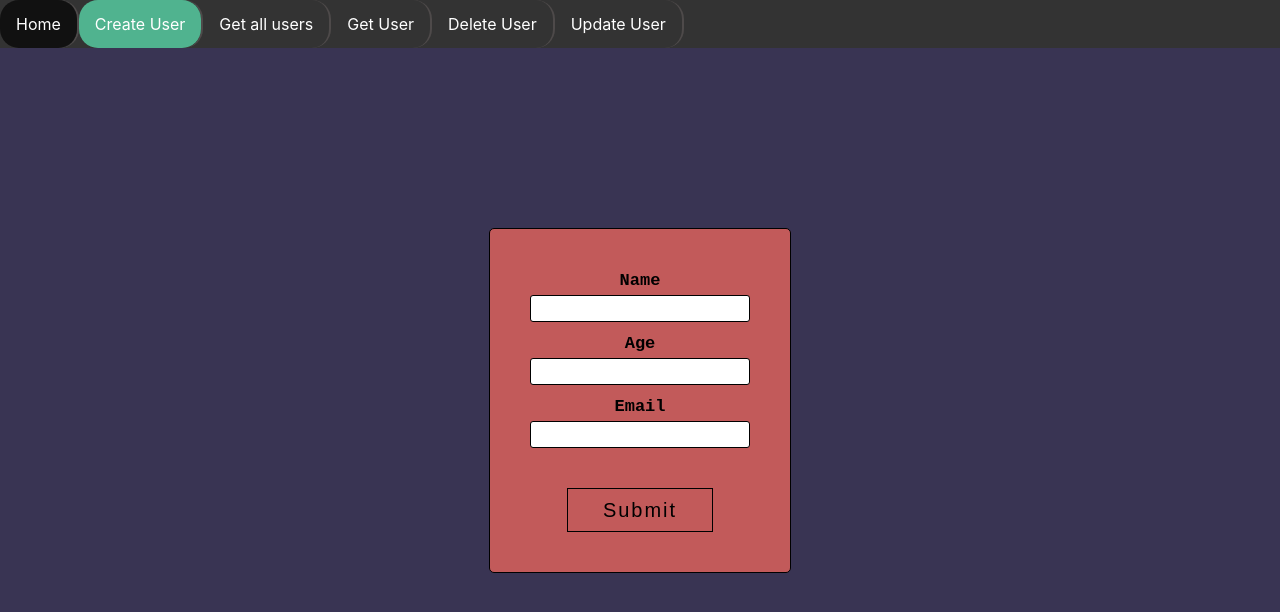
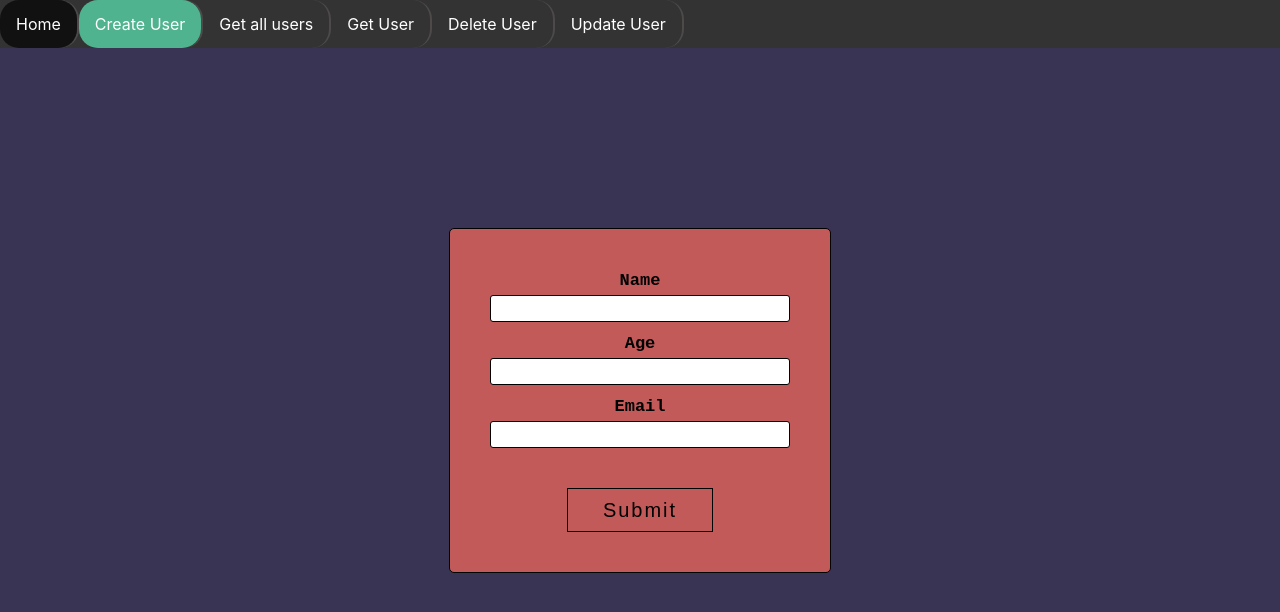
Before and after one commit to mustafasaif/CRUD-UI, a React (Create React App) app: page /createuser in a window 1280 px wide. Shown: the top 612 px of the page. Built offline with nearby package versions, Linux system fonts and the light colour scheme.

Commit message:
improved create user form & formatted other files

```diff
--- a/src/App.js
+++ b/src/App.js
@@ -1,16 +1,30 @@
-import './App.css';
-import { BrowserRouter as Router, Switch, Route } from 'react-router-dom';
-import Navbar from './components/navbar';
-import Home from './components/Home';
-import CreateNewUser from './components/CreateNewUser'
-import GetAllUsers from './components/GetAllUsers';
-import GetSingleUser from './components/GetSingleUser';
-import DeleteUser from './components/DeleteUser';
-import UpdateUser from './components/UpdateUser';
+import "./App.css";
+import { BrowserRouter as Router, Switch, Route } from "react-router-dom";
+import { ToastContainer } from "react-toastify";
+import "react-toastify/dist/ReactToastify.css";
+import Navbar from "./components/navbar";
+import Home from "./components/Home";
+import CreateNewUser from "./components/CreateNewUser";
+import GetAllUsers from "./components/GetAllUsers";
+import GetSingleUser from "./components/GetSingleUser";
+import DeleteUser from "./components/DeleteUser";
+import UpdateUser from "./components/UpdateUser";
 function App() {
   return (
     <div>
       <Router>
+        <ToastContainer
+          position="top-right"
+          autoClose={3000}
+          hideProgressBar
+          newestOnTop={false}
+          closeOnClick
+          rtl={false}
+          pauseOnFocusLoss
+          draggable
+          pauseOnHover
+          theme="dark"
+        />
         <Navbar />
         <div className="pages">
           <Switch>
@@ -23,7 +37,7 @@ function App() {
           </Switch>
         </div>
       </Router>
-    </div >
+    </div>
   );
 }
 export default App;
--- a/src/components/CreateNewUser.js
+++ b/src/components/CreateNewUser.js
@@ -1,62 +1,108 @@
-import { React, useState } from 'react'
-import axios from 'axios';
-// import { isUndefined } from 'lodash';
-import './form.css'
+import { React, useState } from "react";
+import { Formik } from "formik";
+import { Form } from "react-bootstrap";
+import CircularProgress from "@mui/joy/CircularProgress";
+import * as Yup from "yup";
+import { toast } from "react-toastify";
+import axios from "axios";
+import "./form.css";
 
-function Newuser() {
-    const [state, setState] = useState({
-        fname: '',
-        age: '',
-        email: ''
-    })
-    const [postdata, setPostdata] = useState(undefined)
-    console.log(postdata)
-
-    const handlesubmit = async (e) => {
-        e.preventDefault();
-        try {
-            const post = await axios.post("http://localhost:3002/create_user", {
-                Name: state.fname,
-                Age: state.age,
-                Email: state.email
+const Newuser = () => {
+  const [isLoading, setLoading] = useState(false);
+  const schema = Yup.object().shape({
+    Name: Yup.string().min(3).required(),
+    Age: Yup.number().min(2).max(99).required(),
+    Email: Yup.string().email().required(),
+  });
+  return (
+    <>
+      <Formik
+        enableReinitialize
+        initialValues={{ Name: "", Age: "", Email: "" }}
+        onSubmit={async (values) => {
+          setLoading(true);
+          await axios
+            .post("http://localhost:3001/v1/create", {
+              Name: values.Name,
+              Age: values.Age,
+              Email: values.Email,
             })
-            // console.log(post)
-            if (post.data.Name) {
-                alert(" NEW USER CREATED SUCCESSFULLY " + post.data.Name + "  " + post.data.Age + "  " + post.data.Email)
-                setPostdata(post.data)
-            }
-            else {
-                alert(post.data.message.errors.Email.message)
-            }
-        } catch (err) {
-            console.error(err)
-        }
-    }
-    const handleChange = (event) => {
-        const value = event.target.value
-        setState({
-            ...state,
-            [event.target.name]: value
-        })
-    }
-    return (
-        <div>
-            <form onSubmit={handlesubmit} className="formstyle">
-                <label className="labelstyle">Name</label>
-                <input className="inputstyle" type="text" name="fname" value={state.fname} onChange={handleChange} required minlength="2" />
-                <label className="labelstyle">Age</label>
-                <input className="inputstyle" type="text" name="age" value={state.age} onChange={handleChange} required minlength="2" maxLength="2" />
-                <label className="labelstyle">Email</label>
-                <input className="inputstyle" type="email" name="email" value={state.email} onChange={handleChange} required />
-                <button type="submit" className="fill" >Submit</button>
-            </form>
-            {/* {!isUndefined(postdata) &&
-                <ul>
-                    <li> {postdata.Name}</li>
-                    <li>{postdata.Age}</li>
-                </ul>} */}
-        </div>
-    )
-}
+            .then((res) => {
+              setLoading(false);
+              const { Name } = res.data;
+              toast.success(`New user ${Name} created successfully`);
+            })
+            .catch((err) => {
+              setLoading(false);
+              toast.error(err.response.data);
+            });
+        }}
+        validationSchema={schema}
+      >
+        {({ values, errors, touched, handleChange, handleSubmit }) => (
+          <Form onSubmit={handleSubmit} className="formstyle">
+            <Form.Group>
+              <Form.Label className="labelstyle">Name</Form.Label>
+              <Form.Control
+                type="text"
+                onChange={handleChange}
+                as="input"
+                name="Name"
+                value={values.Name}
+              />
+              {errors.Name && touched.Name && (
+                <span style={{ color: "#A30000", fontWeight: "bold" }}>
+                  {errors.Name}
+                </span>
+              )}
+            </Form.Group>
+            <Form.Group>
+              <Form.Label className="labelstyle">Age</Form.Label>
+              <Form.Control
+                type="text"
+                onChange={handleChange}
+                as="input"
+                name="Age"
+                value={values.Age}
+              />
+              {errors.Age && touched.Age && (
+                <span style={{ color: "#A30000", fontWeight: "bold" }}>
+                  {errors.Age}
+                </span>
+              )}
+            </Form.Group>
+            <Form.Group>
+              <Form.Label className="labelstyle">Email</Form.Label>
+              <Form.Control
+                type="text"
+                onChange={handleChange}
+                as="input"
+                name="Email"
+                value={values.Email}
+              />
+              {errors.Email && touched.Email && (
+                <span style={{ color: "#A30000", fontWeight: "bold" }}>
+                  {errors.Email}
+                </span>
+              )}
+            </Form.Group>
+            <button type="submit" className="fill">
+              {isLoading && (
+                <CircularProgress
+                  color="danger"
+                  determinate={false}
+                  size="sm"
+                  value={22}
+                  variant="soft"
+                />
+              )}
+              Submit
+            </button>
+          </Form>
+        )}
+      </Formik>
+    </>
+  );
+};
 
 export default Newuser;
--- a/src/components/GetAllUsers.js
+++ b/src/components/GetAllUsers.js
@@ -10,10 +10,7 @@ function GetAllUsers() {
 
   const handleretrieveUser = async () => {
     try {
-      const users = await axios.get(
-        "http://localhost:3002/create_user/user_info"
-      );
-      console.log(users.data);
+      const users = await axios.get("http://localhost:3001/v1/all");
       setUser(users.data);
     } catch (err) {
       console.error(err);
--- a/src/components/UpdateUser.js
+++ b/src/components/UpdateUser.js
@@ -1,58 +1,84 @@
-import { React, useState } from 'react'
-import axios from 'axios'
-import './form.css'
+import { React, useState } from "react";
+import axios from "axios";
+import "./form.css";
 
 function UpdateUser() {
   const [userinfo, setUserinfo] = useState({
     fname: undefined,
     Age: undefined,
     id: undefined,
-        email: undefined
-    })
+    email: undefined,
+  });
 
   const handlechange = (event) => {
-        const value = event.target.value
+    const value = event.target.value;
     setUserinfo({
       ...userinfo,
-            [event.target.name]: value
-        })
-    }
+      [event.target.name]: value,
+    });
+  };
   const handleupdate = async (id, event) => {
     event.preventDefault();
     try {
-            const updateduser = await axios.patch("http://localhost:3002/create_user/" + id, {
+      const updateduser = await axios.patch(
+        "http://localhost:3001/create_user/" + id,
+        {
           Name: userinfo.fname,
           Age: userinfo.Age,
-                Email: userinfo.email
-            })
-            console.log(updateduser)
-            if (updateduser.data.n===1) {
-                alert("USER DETAILS UPDATED SUCCESSFULLY")
+          Email: userinfo.email,
+        }
+      );
+      console.log(updateduser);
+      if (updateduser.data.n === 1) {
+        alert("USER DETAILS UPDATED SUCCESSFULLY");
         // console.log(updateduser)
+      } else {
+        alert("INVALID USER ID PLEASE TRY AGAIN");
       }
-            else{
-                alert("INVALID USER ID PLEASE TRY AGAIN")
+    } catch (err) {
+      console.log(err);
+    }
+  };
+  return (
+    <form onSubmit={(e) => handleupdate(userinfo.id, e)} className="formstyle">
+      <label className="labelstyle">ID</label>
+      <input
+        className="inputstyle"
+        type="text"
+        name="id"
+        value={userinfo.id}
+        onChange={handlechange}
+        required
+      ></input>
+      <label className="labelstyle">Name</label>
+      <input
+        className="inputstyle"
+        type="text"
+        name="fname"
+        value={userinfo.fname}
+        onChange={handlechange}
+      ></input>
+      <label className="labelstyle">Age</label>
+      <input
+        className="inputstyle"
+        type="text"
+        name="Age"
+        value={userinfo.Age}
+        onChange={handlechange}
+      ></input>
+      <label className="labelstyle">Email</label>
+      <input
+        className="inputstyle"
+        type="text"
+        name="email"
+        value={userinfo.email}
+        onChange={handlechange}
+      ></input>
+      <button className="fill" type="submit">
+        Submit
+      </button>
+    </form>
+  );
 }
 
-        } catch (err) {
-            console.log(err)
-
-        }
-    }
-    return (
-        <form onSubmit ={(e) => handleupdate(userinfo.id, e)} className="formstyle">
-            <label className="labelstyle">ID</label>
-            <input className="inputstyle" type="text" name="id" value={userinfo.id} onChange={handlechange} required></input>
-            <label className="labelstyle">Name</label>
-            <input className="inputstyle" type="text" name="fname" value={userinfo.fname} onChange={handlechange}></input>
-            <label className="labelstyle">Age</label>
-            <input className="inputstyle" type="text" name="Age" value={userinfo.Age} onChange={handlechange}></input>
-            <label className="labelstyle">Email</label>
-            <input className="inputstyle" type="text" name="email" value={userinfo.email} onChange={handlechange}></input>
-            <button className="fill" type="submit">Submit</button>
-        </form>
-    )
-}
-
-
-export default UpdateUser
+export default UpdateUser;
--- a/src/components/form.css
+++ b/src/components/form.css
@@ -4,7 +4,7 @@
   border: 1px solid #000000;
   border-radius: 5px;
   background: #c25a5a;
-  width: 220px;
+  width: 300px;
   display: block;
   margin-top: 180px;
   text-align: center;
@@ -17,7 +17,8 @@
   font-size: 17px;
 }
 
-.inputstyle{
+input[type=text],
+input[type=email] {
   margin: 5px 0 10px 0;
   padding: 5px;
   border: 1px solid #000000;
```
Also changed, not shown: package.json (+9 -2 lines), src/components/DeleteUser.js (+32 -20 lines), src/components/GetSingleUser.js (+43 -48 lines), 1 other file (tests, documents, lock files or other folders). Lines whose indentation alone changed are shown as unchanged.
